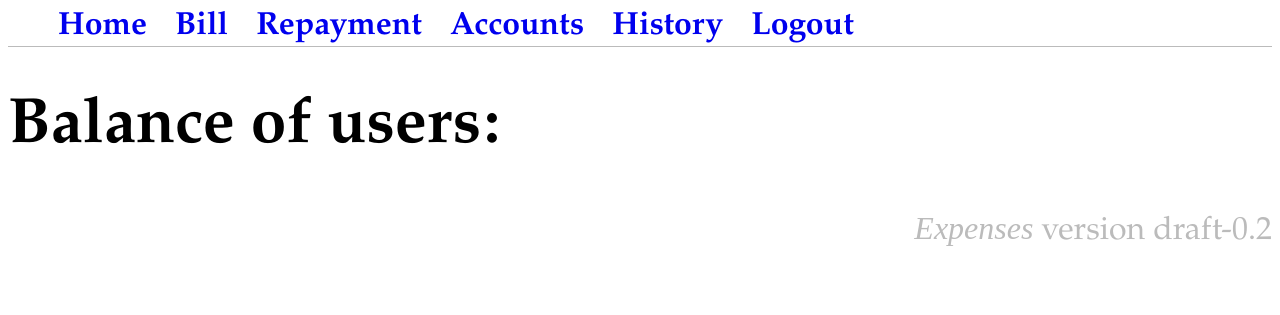
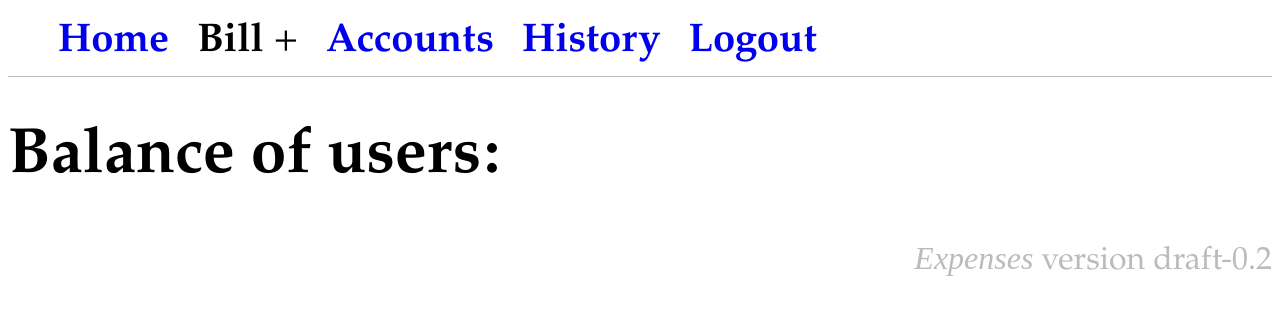
Before and after one commit to NicolasRolin13/EID2PLS-expenses, a Django app: page /balances/ in a window 1280 px wide. Shown: the top 315 px of the page. Run offline with Django 3.2, Linux system fonts and the light colour scheme; the visitor is signed in with stand-in values (Sample User, id 1); parts of the project's set-up code (start-up, migrations or seed data) failed here and were passed over.

Commit message:
[css] Add css3 dropdown menu

```diff
--- a/expenses/static/custom.css
+++ b/expenses/static/custom.css
@@ -34,47 +34,68 @@ nav {
     width:100%;
     text-align: justify;
 }
+
 nav ul {
     margin: 0 auto;
-    max-width: 1360px;
+    list-style: none;
+    border-width: 0px;
+    border-color: #bbb;
     border-style: solid;
-    border-width: 0px;
-    border-bottom-width: 1px;
-    border-color: #bbb;
 }
 
-nav ul li {
-    display: inline;
+nav > ul {
+    max-width: 1360px;
+    border-bottom-width: 1px;
+}
+
+nav ul > li {
     margin: 10px;
 }
 
-nav ul ul {
-    font-size: 100%;
-    display: inline-flex;
-    border-style: none;
+nav > ul > li {
+    display: inline-block;
+    position: relative;
 }
 
-nav ul ul li{
+nav > ul input[type=checkbox] {
     display: none;
-    visibility: hidden;
-    transition: visibility 2s;
 }
 
-nav ul ul li:first-child {
-    display: inline;
+nav input[type=checkbox] + label::after {
+    content: " +";
+    font-size: 2.5rem;
+}
+
+nav > ul ul {
+    position: absolute;
+    top: 100%;
+    left: 0px;
+    z-index: -1;
+    visibility: hidden;
+    background: #fff;
+    border: 1px solid #bbb;
+    border-radius: 4px;
+}
+
+nav > ul > li:hover ul, nav input:checked + label + ul {
+    z-index: 1;
     visibility: visible;
 }
 
-nav ul ul:hover li {
-    display: inline;
-    visibility: visible;
-    transition: visibility 2s;
+nav input:checked + label + ul {
+    border-color: #888;
+}
+
+nav input:checked + label::after {
+    content: " –";
+    font-size: 2.5rem;
 }
 
 nav a {
     display: inline-block;
     text-decoration: none;
     font-weight: bold;
+    font-size: 2.5rem;
 }
 
 nav a:hover {
--- a/expenses/templates/base.html
+++ b/expenses/templates/base.html
@@ -13,8 +13,14 @@
                 <ul>
                     {% if user.is_authenticated %}
                     <li><a href="{% url 'home' %}">Home</a></li>
-                    <li><a href="{% url 'wizard_bill_form' %}">Bill</a></li>
-                    <li><a href="{% url 'repayment_form' %}">Repayment</a></li>
+                    <li>
+                        <input type="checkbox" id="Bill"/>
+                        <label for="Bill"><a>Bill</a></label>
+                        <ul>
+                            <li><a href="{% url 'wizard_bill_form' %}">Create</a></li>
+                            <li><a href="{% url 'repayment_form' %}">Repayment</a></li>
+                        </ul>
+                    </li>
                     <li><a href="{% url 'balances' %}">Accounts</a></li>
                     <li><a href="{% url 'history' 0 %}">History</a></li>
                     <li><a href="{% url 'logout' %}">Logout</a></li>
```
